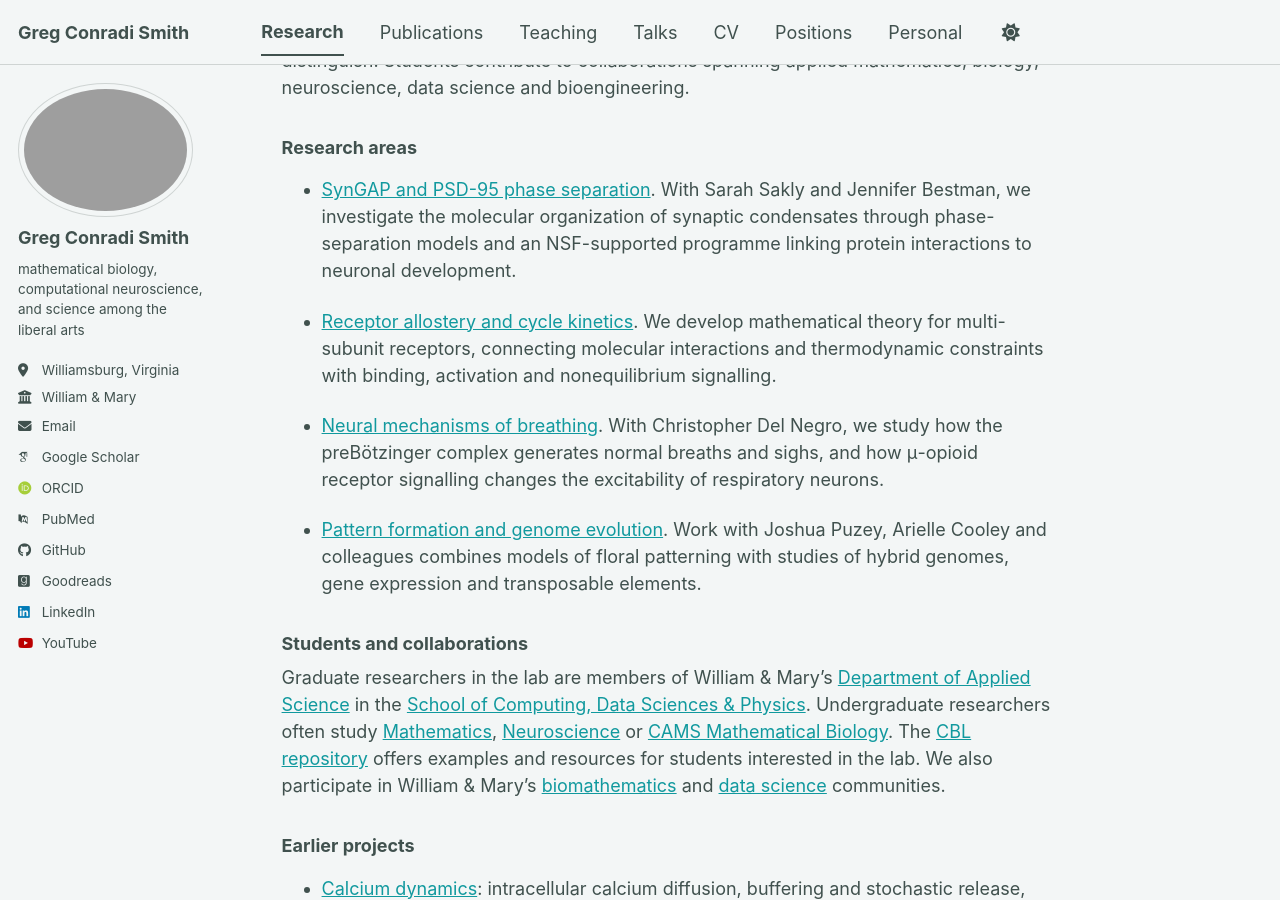
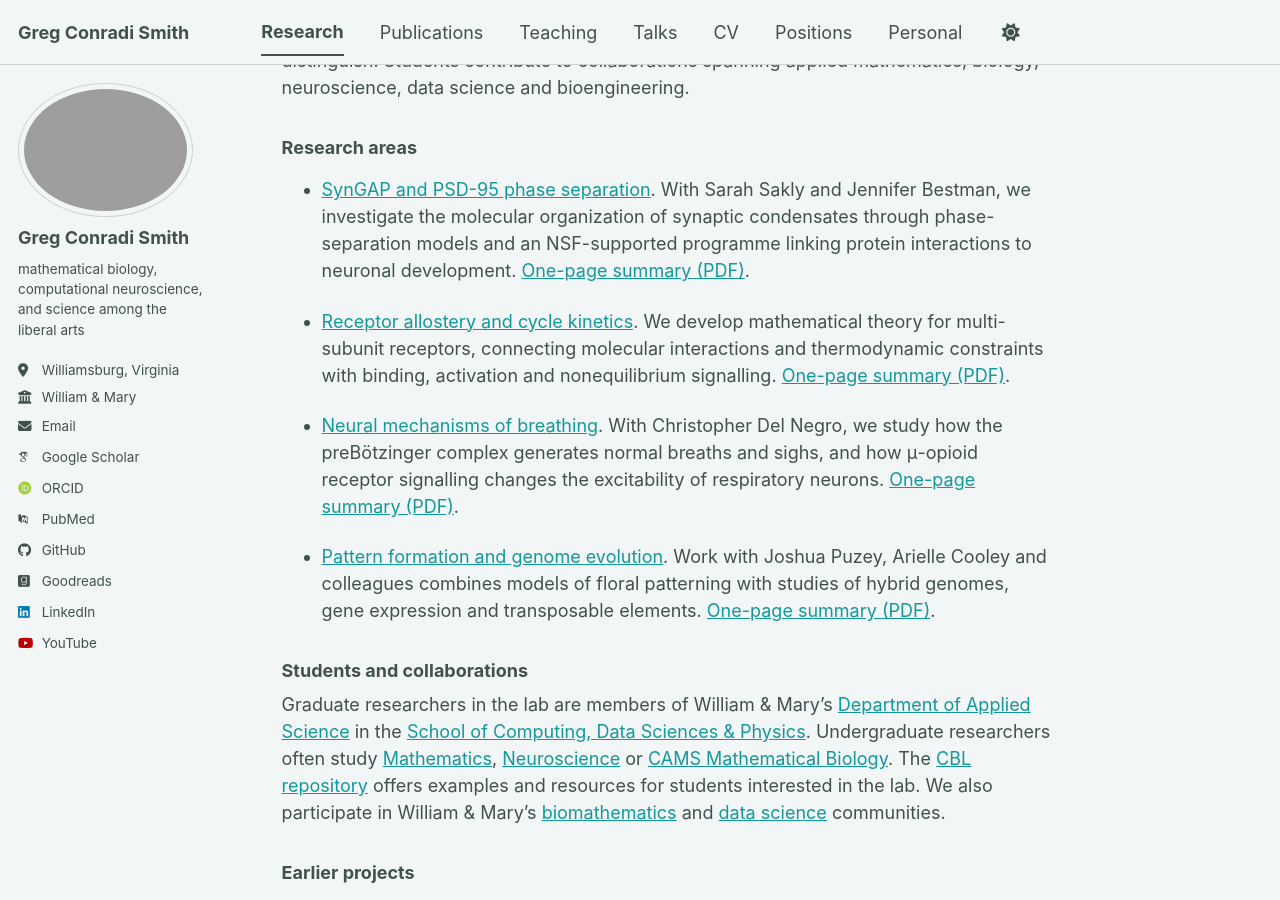
Before and after one commit to gregconradismith/gregconradismith.github.io, a Jekyll site: the page built from _pages/research.md, in a window 1280 px wide and 900 px high, scrolled down 309 px. Built offline with Jekyll 4.4.1, drawn with Linux system fonts in a browser that asks for light colours; some web fonts are replaced; a script bundle is joined from its source files by our own code; library files that are not in the unit come from our copies.

Commit message:
Publish reviewed one-page research summaries

```diff
--- a/_pages/research.md
+++ b/_pages/research.md
@@ -11,13 +11,13 @@ Our projects bring mathematical theory into conversation with experiments. Diffe
 
 ### Research areas
 
-- [SynGAP and PSD-95 phase separation](/research/syngap-psd95/). With Sarah Sakly and Jennifer Bestman, we investigate the molecular organization of synaptic condensates through phase-separation models and an NSF-supported programme linking protein interactions to neuronal development.
+- [SynGAP and PSD-95 phase separation](/research/syngap-psd95/). With Sarah Sakly and Jennifer Bestman, we investigate the molecular organization of synaptic condensates through phase-separation models and an NSF-supported programme linking protein interactions to neuronal development. [One-page summary (PDF)](/files/research-summaries/Smith-SynGAP-PSD95-Research-Summary.pdf).
 
-- [Receptor allostery and cycle kinetics](/research/receptor-oligomers/). We develop mathematical theory for multi-subunit receptors, connecting molecular interactions and thermodynamic constraints with binding, activation and nonequilibrium signalling.
+- [Receptor allostery and cycle kinetics](/research/receptor-oligomers/). We develop mathematical theory for multi-subunit receptors, connecting molecular interactions and thermodynamic constraints with binding, activation and nonequilibrium signalling. [One-page summary (PDF)](/files/research-summaries/Smith-Receptor-Allostery-Research-Summary.pdf).
 
-- [Neural mechanisms of breathing](/research/eupnea-sigh/). With Christopher Del Negro, we study how the preBötzinger complex generates normal breaths and sighs, and how μ-opioid receptor signalling changes the excitability of respiratory neurons.
+- [Neural mechanisms of breathing](/research/eupnea-sigh/). With Christopher Del Negro, we study how the preBötzinger complex generates normal breaths and sighs, and how μ-opioid receptor signalling changes the excitability of respiratory neurons. [One-page summary (PDF)](/files/research-summaries/Smith-Del-Negro-Research-Summary.pdf).
 
-- [Pattern formation and genome evolution](/research/petal-patterns/). Work with Joshua Puzey, Arielle Cooley and colleagues combines models of floral patterning with studies of hybrid genomes, gene expression and transposable elements.
+- [Pattern formation and genome evolution](/research/petal-patterns/). Work with Joshua Puzey, Arielle Cooley and colleagues combines models of floral patterning with studies of hybrid genomes, gene expression and transposable elements. [One-page summary (PDF)](/files/research-summaries/Smith-Puzey-Research-Summary.pdf).
 
 ### Students and collaborations
 
```
Also changed, not shown: _pages/eupnea-sigh.md (+2 -2 lines), _pages/publications.md (+1 -1 lines), 8 other files.
